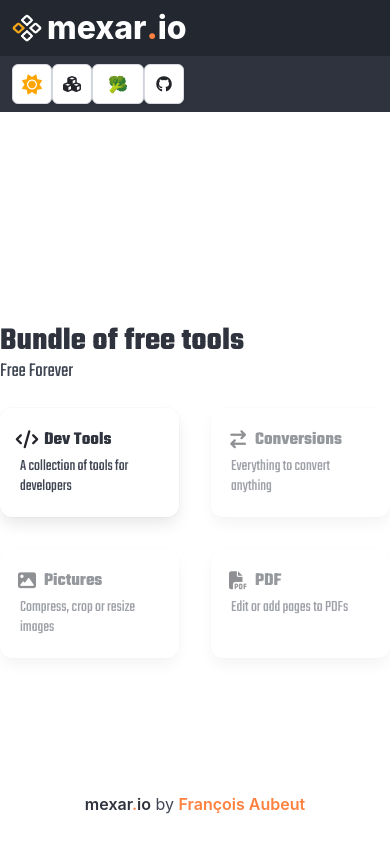
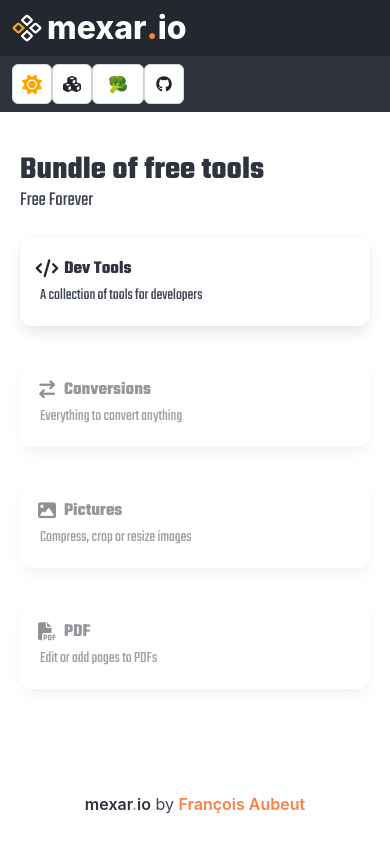
Before and after one commit to MeXaaR/mexar.io, a Next.js app: page / in a window 390 px wide. Built offline with nearby package versions, Linux system fonts and the light colour scheme.

Commit message:
add some responsiveness

```diff
--- a/app/page.module.css
+++ b/app/page.module.css
@@ -2,8 +2,10 @@
     display: flex;
     flex-direction: column;
     justify-content: center;
-    padding-top: 25vh;
-    height: calc(100vh - 140px);
+    padding: 40px 20px 80px 20px;
+    height: 100%;
+    max-width: 100%;
+    overflow-y: auto;
 }
 
 .singletool {
--- a/app/page.tsx
+++ b/app/page.tsx
@@ -13,8 +13,7 @@ export default function Home() {
           <div className="container is-max-tablet">
             <h3 className="title">Bundle of free tools</h3>
             <h3 className="subtitle">Free Forever</h3>
-            <div className="fixed-grid">
-              <div className="grid is-gap-4">
+            <div className="grid is-gap-4 is-col-min-14">
               {availableTools.map((tool, i) => (
                 <Link
                   href={tool.base}
@@ -41,7 +40,6 @@ export default function Home() {
               ))}
             </div>
           </div>
-          </div>
           <footer
             className="navbar is-fixed-bottom"
             style={{ display: "flex", justifyContent: "center" }}
--- a/components/common/MainLayout.tsx
+++ b/components/common/MainLayout.tsx
@@ -15,7 +15,7 @@ export const MainLayout = ({
   return (
     <div className="">
       <Navbar />
-      <div className={`columns is-mobile ${styles.main}`}>
+      <div className={`columns ${styles.main}`}>
         <div className="column is-one-fifth">
           <Menu basePath={basePath} menuItems={menuItems} />
         </div>
```
Lines whose indentation alone changed are shown as unchanged.
